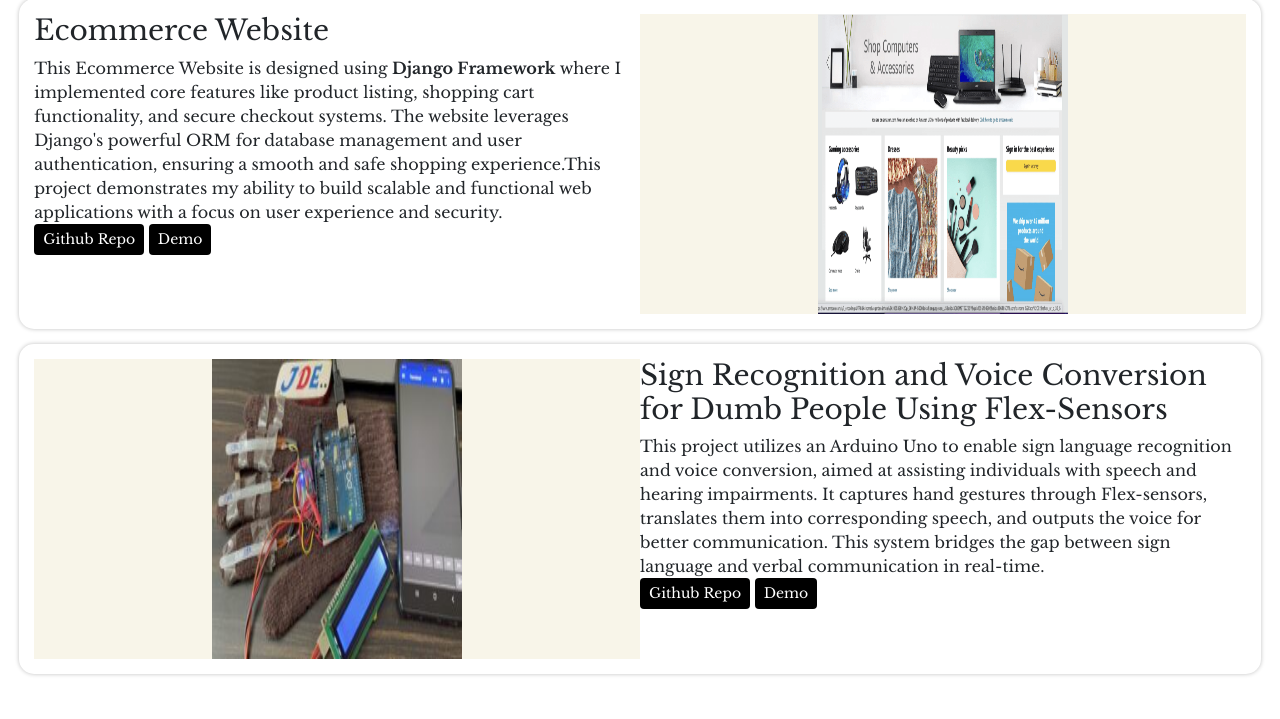
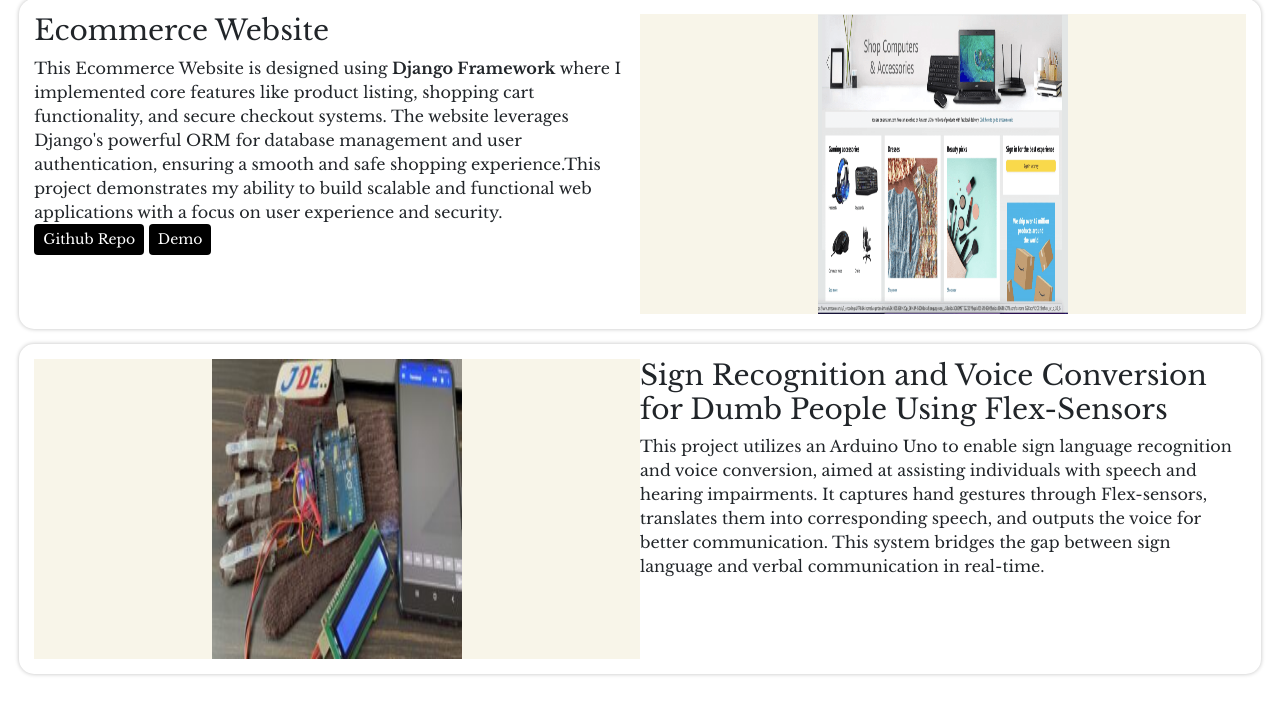
Before and after one commit to yuvarajukallepati/personal_portfolio, a plain HTML site: page index.html in a window 1280 px wide. Shown: the part 1856-2575 px from the top of the page. Drawn offline with nearby package versions, Linux system fonts and the light colour scheme.

Commit message:
Update index.html

```diff
--- a/index.html
+++ b/index.html
@@ -114,7 +114,7 @@
         <!-- skills section ends here.......  -->
 
 
-        <!-- projects section starts here.......  -->
+ <!-- projects section starts here.......  -->
         <section id="projects" class="mt-5">
             <h2 class="heading m-auto">Projects</h2>
             <div class="projectscontainer">
@@ -128,8 +128,8 @@
                     stack - HTML, CSS, and JavaScript.</p>
 
                     <div>
-                        <button class="btn btn-sm projbtns">Github Repo</button>
-                        <button class="btn btn-sm projbtns">Demo</button>
+                        <a href="https://github.com/yuvarajukallepati/personal_portfolio.git"><button class="btn btn-sm projbtns">Github Repo</button></a>
+                        <a href="https://yuvarajukallepati.github.io/personal_portfolio/"><button class="btn btn-sm projbtns">Demo</button></a>
                     </div>
                 </div>
             </div>
@@ -143,8 +143,8 @@
                         demonstrates my ability to build scalable and functional web applications with a focus on user experience and security.</p>
 
                     <div>
-                        <button class="btn btn-sm projbtns">Github Repo</button>
-                        <button class="btn btn-sm projbtns">Demo</button>
+                        <a href="https://github.com/yuvarajukallepati/personal_portfolio.git"><button class="btn btn-sm projbtns">Github Repo</button></a>
+                        <a href="https://yuvarajukallepati.github.io/personal_portfolio/"><button class="btn btn-sm projbtns">Demo</button></a>
                     </div>
                 </div>
                 <div class="p1">
@@ -163,15 +163,13 @@
                         corresponding speech, and outputs the voice for better communication. This system bridges the gap between
                         sign language and verbal communication in real-time. </p>
 
-                    <div>
-                        <button class="btn btn-sm projbtns">Github Repo</button>
-                        <button class="btn btn-sm projbtns">Demo</button>
-                    </div>
+
                 </div>
             </div>
 
         </section>
         <!-- projects section ends here.......  -->
+
 
 
         <!-- contact section starts here.......  -->
```
